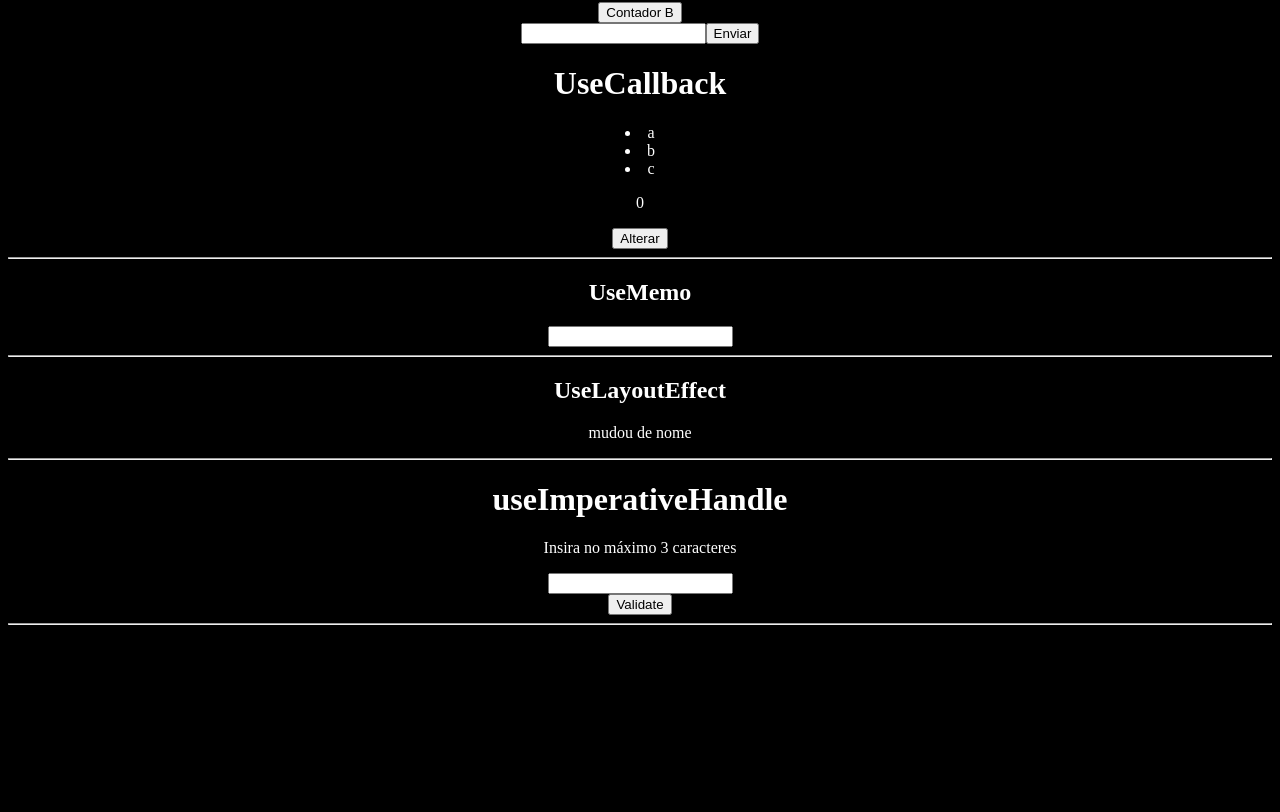
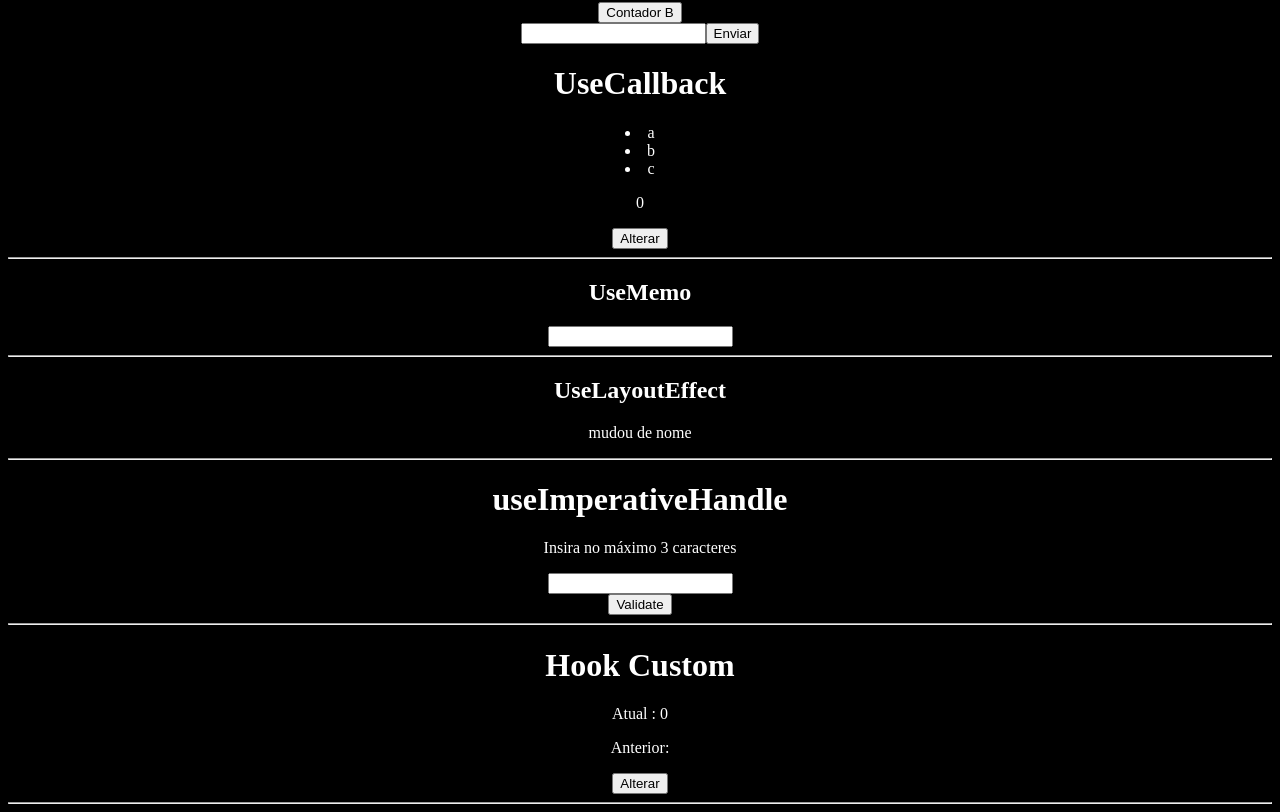
Before and after one commit to japajow/hooks-react, a React (Create React App) app: page / in a window 1280 px wide. Shown: the part 1211-2023 px from the top of the page. Before the commit the page ends 1844 px from the top, so only its background shows below. Built offline with nearby package versions, Linux system fonts and the light colour scheme.

Commit message:
Custom Hook

```diff
--- /dev/null
+++ b/src/components/HookCustom.js
@@ -0,0 +1,16 @@
+import { useState } from "react";
+import { usePrevious } from "../hooks/usePrevious";
+
+export const HookCustom = () => {
+  const [number, setNumber] = useState(0);
+  const previousValue = usePrevious(number);
+  return (
+    <div>
+      <h1>Hook Custom </h1>
+      <p>Atual : {number}</p>
+      <p>Anterior: {previousValue}</p>
+      <button onClick={() => setNumber(Math.random())}>Alterar</button>
+      <hr />
+    </div>
+  );
+};
--- /dev/null
+++ b/src/hooks/usePrevious.js
@@ -0,0 +1,11 @@
+import { useEffect, useRef } from "react";
+
+export const usePrevious = (value) => {
+  const ref = useRef();
+
+  useEffect(() => {
+    ref.current = value;
+  });
+
+  return ref.current;
+};
--- a/src/pages/Home/Home.js
+++ b/src/pages/Home/Home.js
@@ -1,4 +1,5 @@
 import React, { useContext } from "react";
+import { HookCustom } from "../../components/HookCustom";
 import { HookUseCallback } from "../../components/HookUseCallback";
 import { SomeContext } from "../../components/HookUseContext";
 import { HookUseEffect } from "../../components/HookUseEffect";
@@ -26,6 +27,7 @@
       <HookUseMemo />
       <HookUseLayoutEffect />
       <HookUseImperativeHandle />
+      <HookCustom />
     </div>
   );
 };
```
Also changed, not shown: 1 other file (tests, documents, lock files or other folders).
